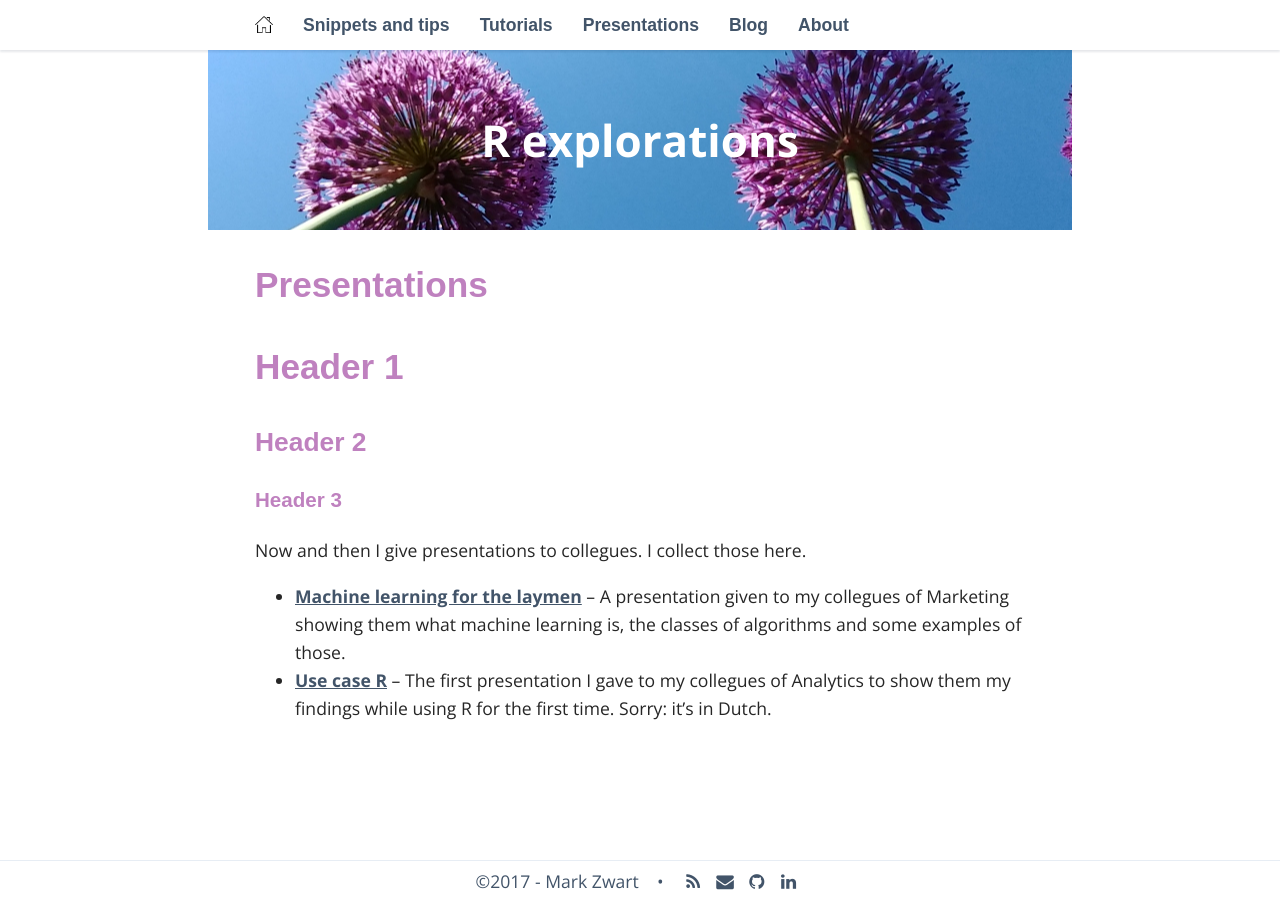
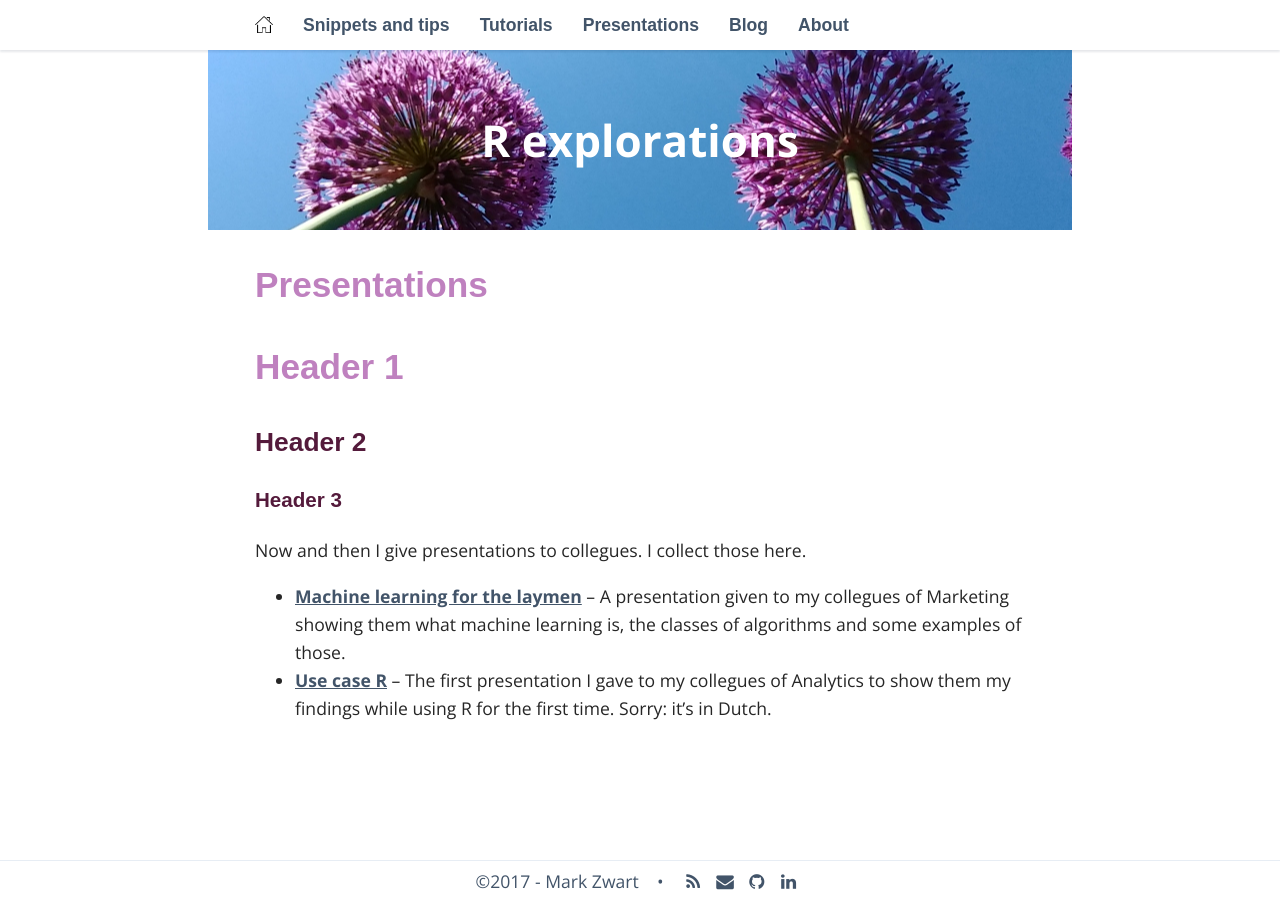
Before and after one commit to mark-me/mark-me.github.io, a Jekyll site: the page built from _pages/03-presentations.md, in a window 1280 px wide. Built offline with Jekyll 4.4.1, drawn with Linux system fonts in a browser that asks for light colours; nearby versions of some CDN libraries; some web fonts are replaced; comment, search, counter and statistics services are not loaded.

Commit message:
Update _layout.scss

```diff
--- a/_sass/_layout.scss
+++ b/_sass/_layout.scss
@@ -23,7 +23,7 @@
 title {
 	font-weight: 600;
 	color: $main;
-	font-family: $heading-font;
+	font-family: $main;
 	line-height: 1.5;color: $heading-font-color;
 	font-size: 2em;
 	a,
@@ -38,7 +38,7 @@
 h2,
 h3 {
 	font-weight: 600;
-	color: $heading-font-color;
+	color: $main;
 	font-family: $heading-font;
 	line-height: 1.5;
 }
```
